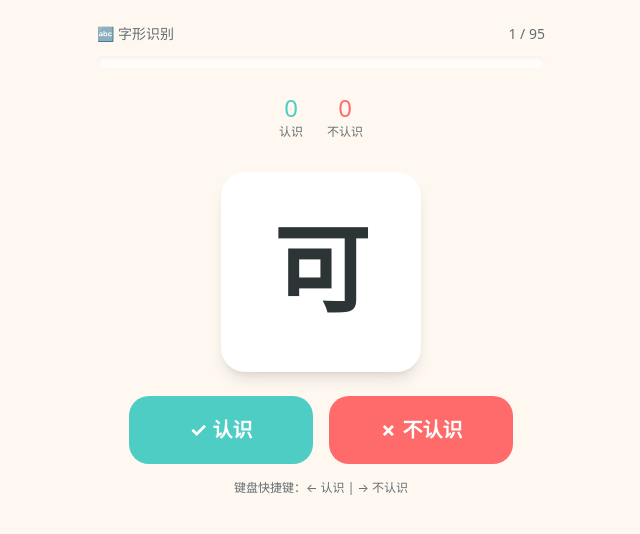
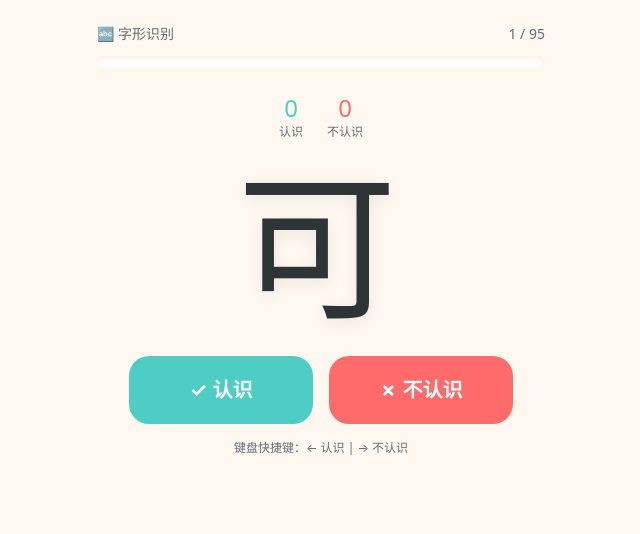
Before and after one commit to Juvenlu/src-c-chinese-assessment, a Next.js app: page /fulltest in a window 1280 px wide. Both pictures are taken after a click on the button "开始逐字测试 🚀". Shown: the top 534 px of the page, without its empty margins (319-959 px from the left). Built offline with nearby package versions, Linux system fonts and the light colour scheme; no server answers; a web font is replaced by a local one.

Commit message:
style(test): unify formal test item display with KaiTi no-card style

```diff
--- a/src/app/fulltest/page.tsx
+++ b/src/app/fulltest/page.tsx
@@ -22,6 +22,17 @@ function shuffleArray<T>(array: T[], seed: number): T[] {
 
 // Generate a random seed
 const randomSeed = Math.floor(Math.random() * 1000000);
+
+// 按被测内容汉字数返回自适应字号类（与直接测试快速测评视觉统一，无卡片展示）
+function getItemSizeClass(item: string | undefined): string {
+  const len = item ? Array.from(item).length : 0;
+  if (len <= 1) return 'text-[120px] md:text-[160px]';
+  if (len === 2) return 'text-[72px] md:text-[120px]';
+  if (len === 3) return 'text-[64px] md:text-[96px]';
+  if (len === 4) return 'text-[56px] md:text-[80px]';
+  // 超过四字：安全兜底，防止窄屏溢出
+  return 'text-[40px] md:text-[56px]';
+}
 
 function FullTestContent() {
   const router = useRouter();
@@ -555,31 +566,22 @@ function FullTestContent() {
           </div>
         </div>
 
-        {/* Character/Word display */}
+        {/* Character/Word display - 无卡片，直接展示在页面背景 */}
         <div className="flex items-center justify-center mb-6">
-          <div
-            className={`bg-white rounded-3xl shadow-lg flex items-center justify-center transition-all duration-300 ${
-              showFeedback === 'known'
-                ? 'scale-110 border-4 border-[var(--color-src-success)]'
-                : showFeedback === 'unknown'
-                  ? 'scale-95 border-4 border-[var(--color-src-error)]'
-                  : ''
-            }`}
+          <span
+            className={`font-medium leading-none tracking-wider transition-all duration-300 ${getItemSizeClass(currentItem)} ${
+              showFeedback === 'known' ? 'scale-105 text-[var(--color-src-success)]' : ''
+            } ${showFeedback === 'unknown' ? 'opacity-80' : ''}`}
             style={{
-              width: phase === 'chars' ? '200px' : '260px',
-              height: phase === 'chars' ? '200px' : '160px',
+              color: 'var(--color-src-text)',
+              fontFamily: "'KaiTi', 'STKaiti', '楷体', 'Kaiti SC', 'DFKai-SB', serif",
+              textShadow: '0 4px 16px rgba(0,0,0,0.08)',
+              wordBreak: 'keep-all',
+              overflowWrap: 'break-word',
             }}
           >
-            <span
-              className="text-[var(--color-src-text)] font-bold"
-              style={{
-                fontSize: phase === 'chars' ? '96px' : '56px',
-                fontFamily: "'KaiTi', 'STKaiti', '楷体', 'Microsoft YaHei', '微软雅黑', 'SimHei', '黑体', sans-serif",
-              }}
-            >
-              {currentItem}
-            </span>
-          </div>
+            {currentItem}
+          </span>
         </div>
 
         {/* 智能抽测原因提示（词组测试阶段） */}
```
